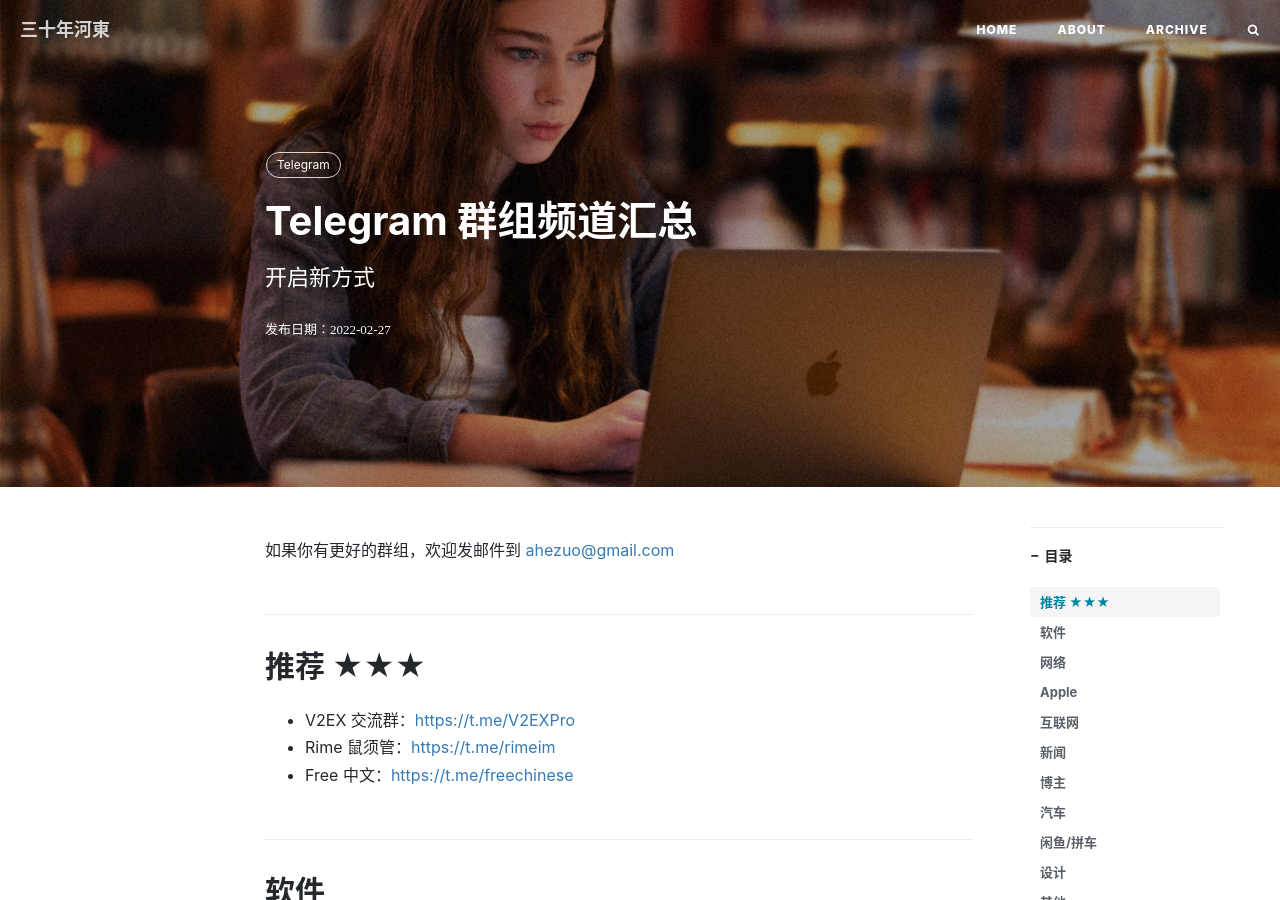
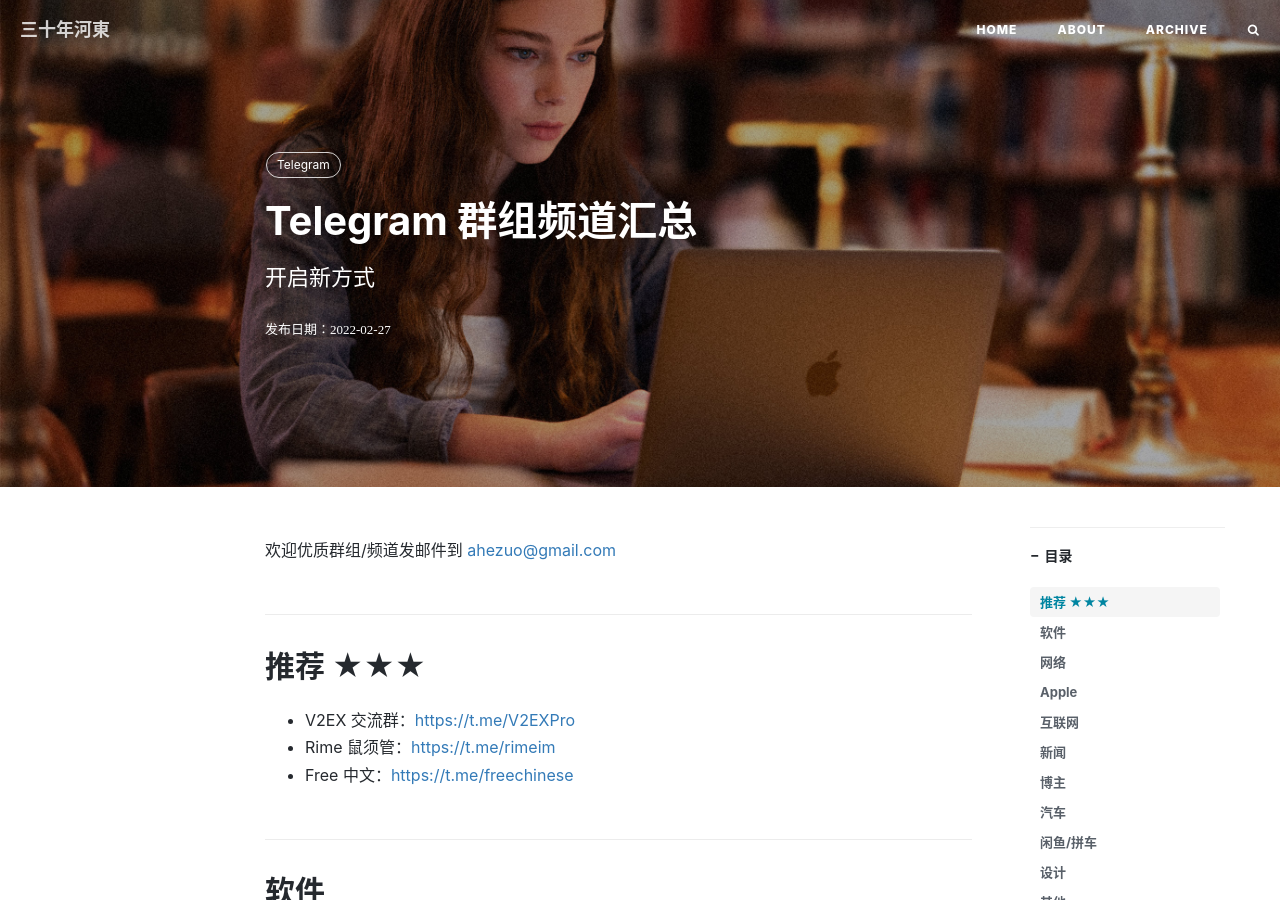
Before and after one commit to ssnhd/ssnhd.github.io, a Jekyll site: the page built from _posts/2022-2-27-Telegram.md, in a window 1280 px wide and 900 px high. Built offline with Jekyll 4.4.1, drawn with Linux system fonts in a browser that asks for light colours; nearby versions of some CDN libraries; comment, search, counter and statistics services are not loaded.

Commit message:
Update 2022-2-27-Telegram.md

```diff
--- a/_posts/2022-2-27-Telegram.md
+++ b/_posts/2022-2-27-Telegram.md
@@ -11,7 +11,7 @@ tags:
   - Telegram
 ---
 
-如果你有更好的群组，欢迎发邮件到 <ahezuo@gmail.com>
+欢迎优质群组/频道发邮件到 <ahezuo@gmail.com>
 
 ## 推荐 ★★★
 - V2EX 交流群：<https://t.me/V2EXPro>
```
